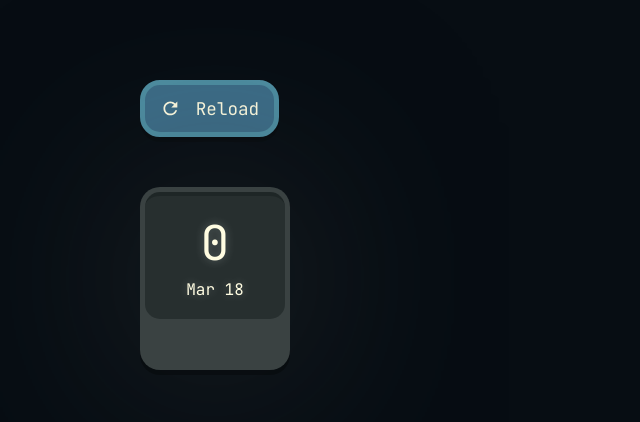
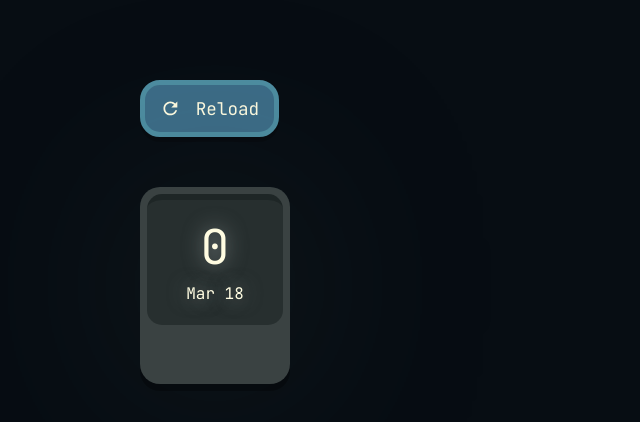
Before and after one commit to LarsMans64/day-counter, a Vue app: page / in a window 1280 px wide. Shown: the top 422 px of the page, without its empty margins (0-640 px from the left). Built offline with nearby package versions, Linux system fonts and the light colour scheme.

Commit message:
daily aesthetics

```diff
--- a/src/components/Day.vue
+++ b/src/components/Day.vue
@@ -45,27 +45,30 @@ animate();
       color-mix(in oklab, var(--col-min-day) calc(100% - v-bind(percent)), oklch(from var(--col-max-day) l c calc(h + 15 * v-bind(count))) calc(v-bind(percent) * 3));
 
   background: var(--col-day);
-  box-shadow: 0 5px 0 oklch(0 0 0 / 0.3), 0 0 200px oklch(from var(--col-day) l c h / calc(100% * v-bind(shadowAnim)));
+  box-shadow: 0 7px 0 oklch(0 0 0 / 0.3), 0 0 200px oklch(from var(--col-day) l c h / calc(50% * v-bind(shadowAnim)));
+  /*border: 1px solid var(--col-day);*/
+  /*border: 2px solid oklch(from var(--col-day) calc(l + .03) c h);*/
   border-radius: 20px;
   overflow: hidden;
   user-select: none;
 
-  text-shadow: oklch(from var(--col-day) .9 c h / 30%) 0 0 10px;
+  text-shadow: oklch(from var(--col-day) .9 c h / 50%) 0 0 20px;
 
-  padding: 5px 5px 5px 5px;
+  padding: 7px 7px 7px 7px;
   margin-bottom: 10px;
 
   transition: all 1s ease-in-out, background-color 200ms ease-out;
 
   display: flex;
   flex-direction: column;
-  gap: 5px;
+  gap: 7px;
 }
 
 .tile {
   background: oklch(from var(--col-day) calc(l * .8) c h);
-  border-top: oklch(from var(--col-day) calc(l * .7) c h) solid 4px;
-  border-bottom: transparent solid 4px;
+  border-top: oklch(from var(--col-day) calc(l * .7) c h) solid 6px;
+  border-bottom: transparent solid 6px;
+
   border-radius: 15px;
   transition: all 200ms ease-out;
 }
```
